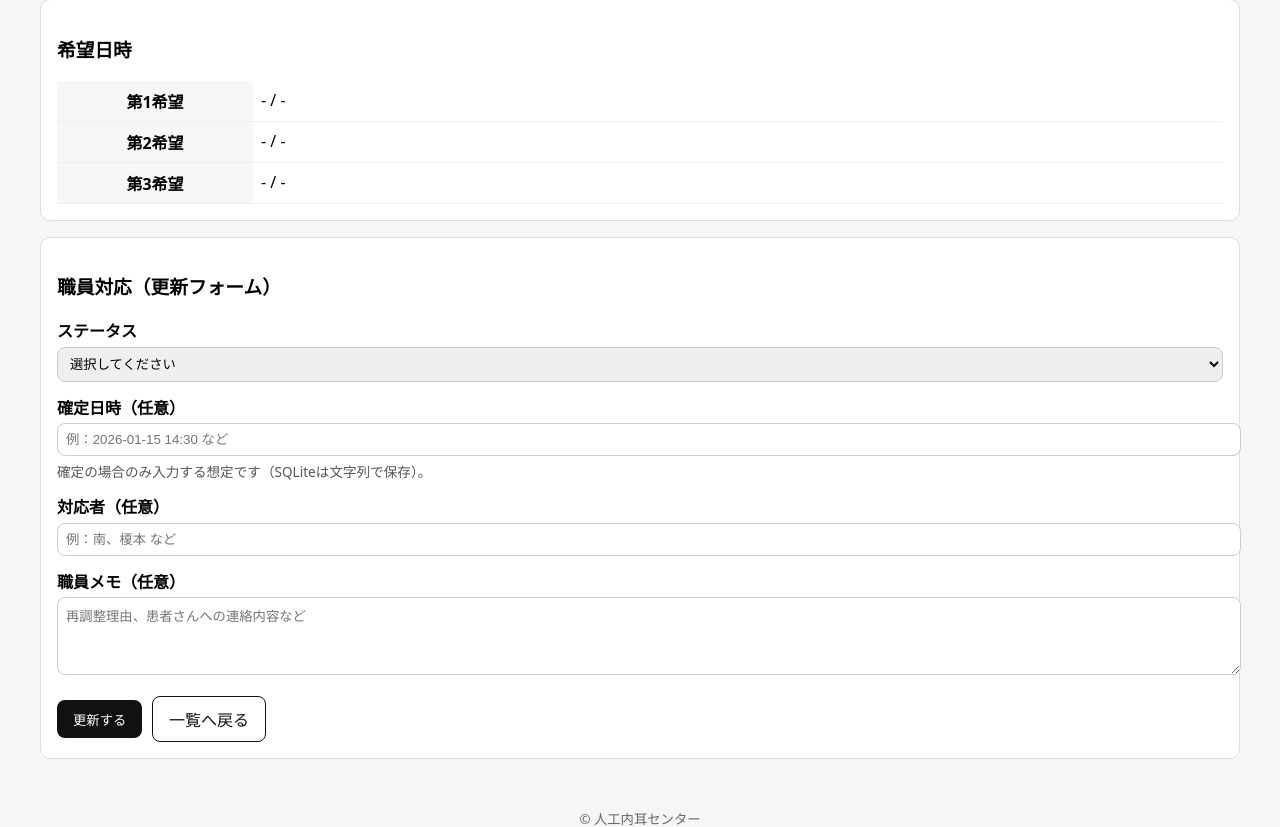
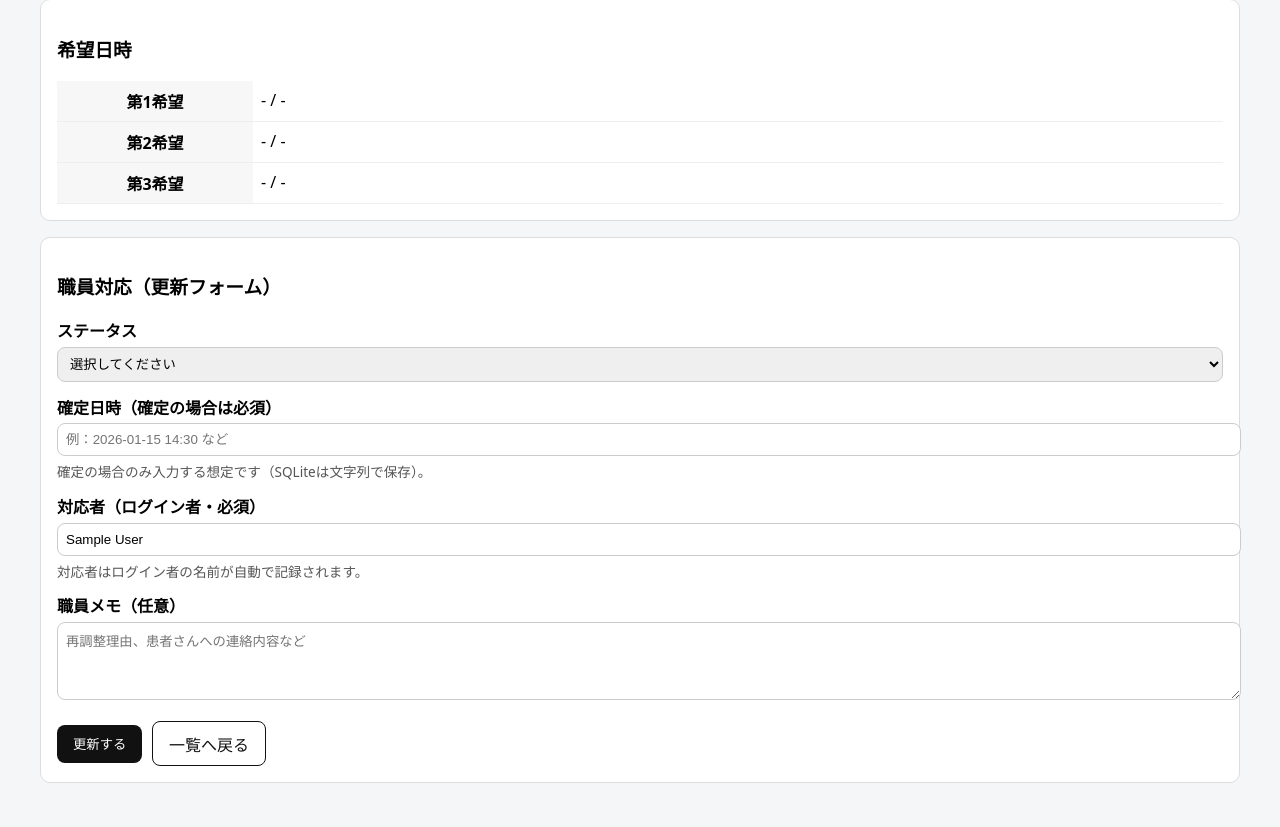
Before and after one commit to shujirominami/appointment_flask, a Flask app: template templates/staff/reservation_detail.html in a window 1280 px wide. Shown: the part 779-1606 px from the top of the page. Run offline with Flask 3, Linux system fonts and the light colour scheme; the template is opened without the code that fills it, so the values that code supplies are empty; the visitor is signed in with stand-in values (Sample User, id 1).

Commit message:
Update reservation_detail.html

```diff
--- a/templates/staff/reservation_detail.html
+++ b/templates/staff/reservation_detail.html
@@ -71,7 +71,7 @@
     </div>
 
     <div class="form-row">
-      <label for="confirmed_datetime">確定日時（任意）</label>
+      <label for="confirmed_datetime">確定日時（確定の場合は必須）</label>
       <input
         id="confirmed_datetime"
         name="confirmed_datetime"
@@ -83,15 +83,17 @@
     </div>
 
     <div class="form-row">
-      <label for="handled_by">対応者（任意）</label>
+      <label for="handled_by">対応者（ログイン者・必須）</label>
       <input
-        id="handled_by"
-        name="handled_by"
-        type="text"
-        placeholder="例：南、榎本 など"
-        value="{{ reservation.handled_by or '' }}"
-      >
+    id="handled_by"
+    name="handled_by"
+    type="text"
+    value="{{ current_user.name }}"
+    readonly
+    >
+      <small class="hint">対応者はログイン者の名前が自動で記録されます。</small>
     </div>
+
 
     <div class="form-row">
       <label for="staff_note">職員メモ（任意）</label>
```
